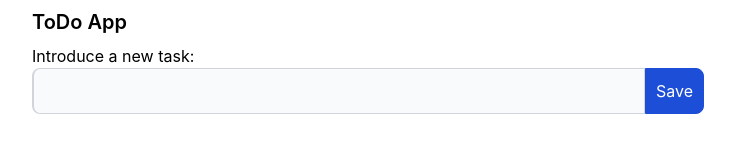
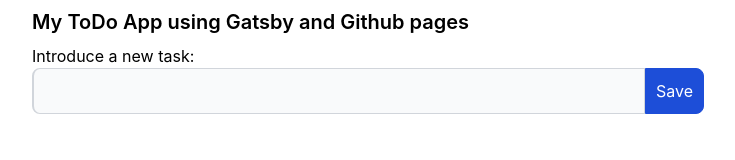
Before and after one commit to sfac10sfac10/todo-app-github-pages, a Gatsby site: page / in a window 1280 px wide. Shown: the whole page, without its empty margins (272-1007 px from the left). Built offline with nearby package versions, Linux system fonts and the light colour scheme; Gatsby itself is replaced by a stand-in of ours.

```diff
--- a/src/pages/index.tsx
+++ b/src/pages/index.tsx
@@ -62,7 +62,7 @@
 
   return (
     <div className='w-[95%] max-w-2xl mx-auto '>
-      <h1 className='text-xl font-semibold mt-2'>ToDo App</h1>
+      <h1 className='text-xl font-semibold mt-2'>My ToDo App using Gatsby and Github pages</h1>
       { edit &&
         <p className='mt-2'>Edit the task:</p>
       }
```
Also changed, not shown: .github/workflows/ci.yml.
